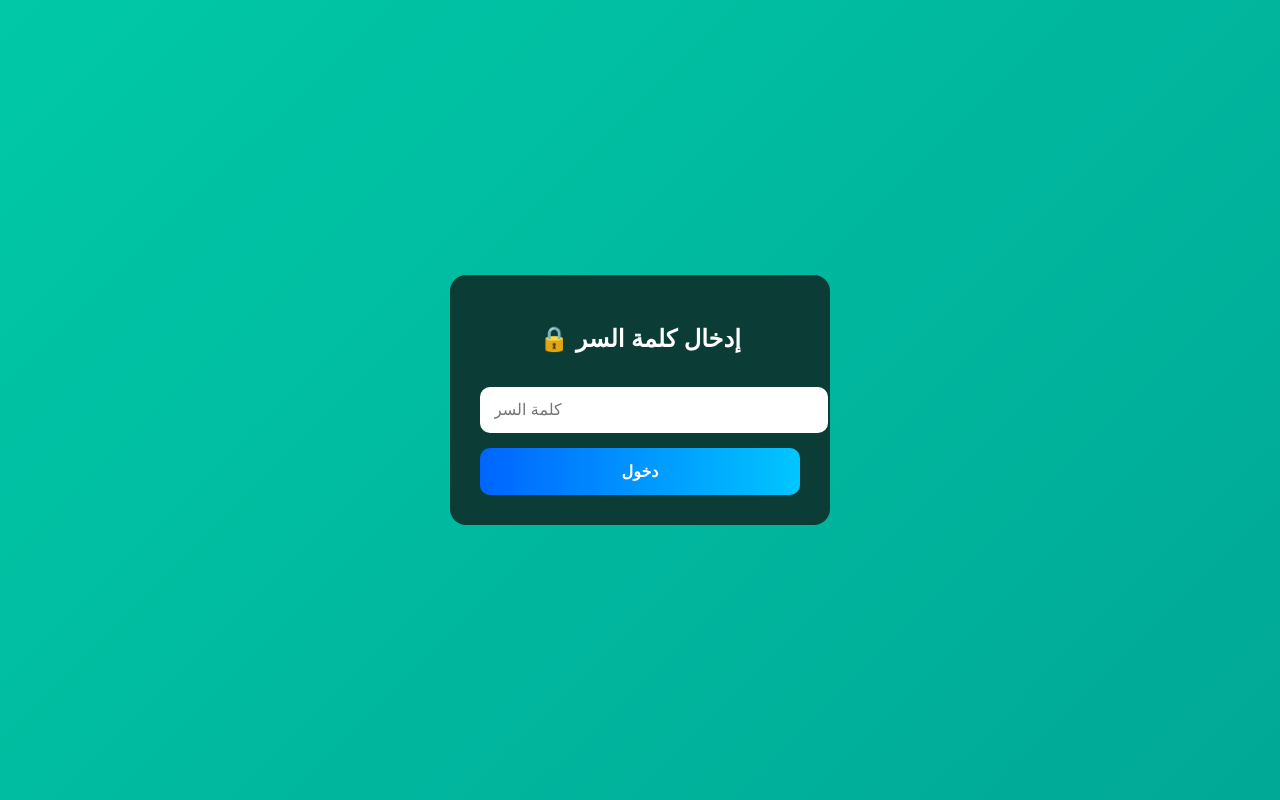
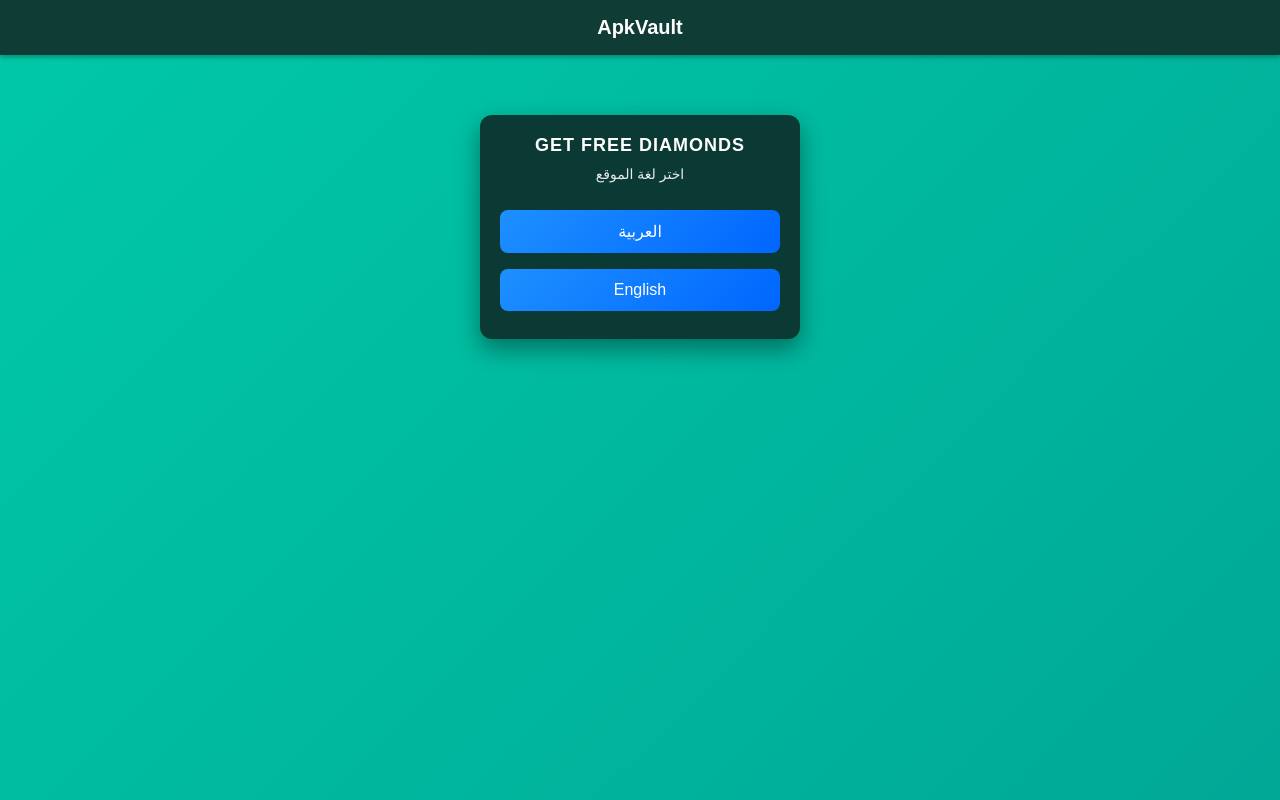
Before and after one commit to mrwanff2026-glitch/apkvault, a plain HTML site: page index.html in a window 1280 px wide. Drawn offline with Linux system fonts and the light colour scheme.

Commit message:
Refactor index.html for improved structure and styling

```diff
--- a/index.html
+++ b/index.html
@@ -2,80 +2,100 @@
 <html lang="ar">
 <head>
   <meta charset="UTF-8">
-
-<!-- ✅ تفعيل الزووم -->
-<meta name="viewport"
-content="width=device-width, initial-scale=1.0, maximum-scale=5.0, user-scalable=yes">
-
-<title>ApkVault - Login</title>
+  <meta name="viewport" content="width=device-width, initial-scale=1.0">
+  <title>ApkVault</title>
 
   <style>
+    /* إعدادات عامة */
     body{
       margin:0;
       height:100vh;
       background:linear-gradient(135deg,#00c9a7,#00a896);
+      font-family:Arial, sans-serif;
+      color:#fff;
+      display:flex;
+      flex-direction:column;
+    }
+
+    /* التولبار */
+    .toolbar{
+      height:55px;
+      background:#0f3d36;
+      display:flex;
+      align-items:center;
+      justify-content:center;
+      font-size:20px;
+      font-weight:bold;
+      box-shadow:0 2px 5px rgba(0,0,0,.3);
+    }
+
+    /* محتوى الصفحة */
+    .content{
+      flex:1;
       display:flex;
       justify-content:center;
-  align-items:center;
-  font-family:Arial;
+      align-items:flex-start;
+      padding-top:60px; /* ← مكان الكارد */
     }
 
-.box{
-  background:#0b3d36;
-  padding:30px;
-  border-radius:16px;
+    /* الكارد */
+    .card{
+      background:#0b3a34;
+      width:280px;
+      padding:20px;
+      border-radius:12px;
       text-align:center;
-  width:90%;
-  max-width:320px;
-  color:#fff;
+      box-shadow:0 10px 25px rgba(0,0,0,.4);
     }
 
-input{
-  width:100%;
-  padding:14px;
-  border:none;
-  border-radius:10px;
-  font-size:16px;
-  margin:15px 0;
+    .card h2{
+      margin:0;
+      font-size:18px;
+      letter-spacing:1px;
     }
 
-button{
-  width:100%;
-  padding:14px;
-  border:none;
-  border-radius:10px;
-  background:linear-gradient(90deg,#0066ff,#00c6ff);
-  color:#fff;
-  font-size:16px;
-  font-weight:bold;
+    .card p{
+      margin:10px 0 20px;
+      font-size:14px;
+      opacity:.9;
     }
 
-.error{
-  color:#ffb3b3;
-  display:none;
-  margin-top:10px;
+    /* الأزرار */
+    .btn{
+      width:100%;
+      padding:12px;
+      margin:8px 0;
+      border:none;
+      border-radius:8px;
+      font-size:16px;
+      color:#fff;
+      cursor:pointer;
+      background:linear-gradient(135deg,#1e90ff,#0066ff);
+    }
+
+    .btn:hover{
+      opacity:.9;
     }
   </style>
 </head>
 
 <body>
 
-<div class="box">
-  <h2>🔒 إدخال كلمة السر</h2>
-  <input type="password" id="pass" placeholder="كلمة السر">
-  <button onclick="login()">دخول</button>
-  <div class="error" id="err">❌ كلمة السر غير صحيحة</div>
+  <!-- التولبار -->
+  <div class="toolbar">
+    ApkVault
   </div>
 
-<script>
-function login(){
-  if(document.getElementById("pass").value === "1991"){
-    window.location.href="language.html";
-  }else{
-    document.getElementById("err").style.display="block";
-  }
-}
-</script>
+  <!-- المحتوى -->
+  <div class="content">
+    <div class="card">
+      <h2>GET FREE DIAMONDS</h2>
+      <p>اختر لغة الموقع</p>
+
+      <button class="btn">العربية</button>
+      <button class="btn">English</button>
+    </div>
+  </div>
 
 </body>
 </html>
```
Lines whose indentation alone changed are shown as unchanged.
